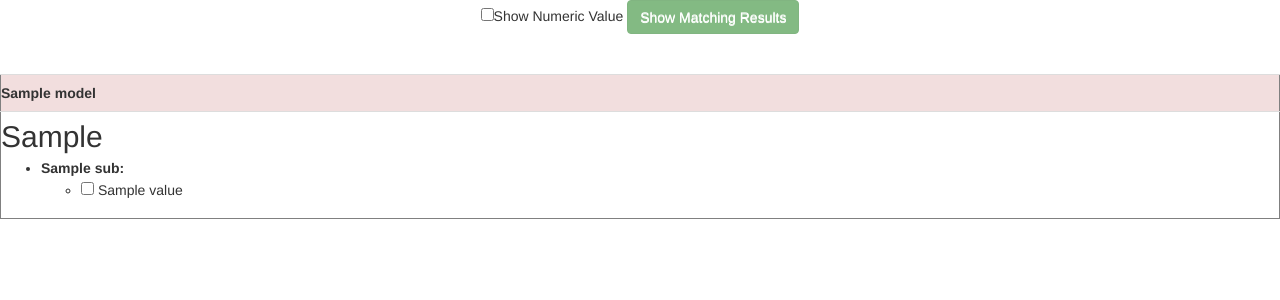
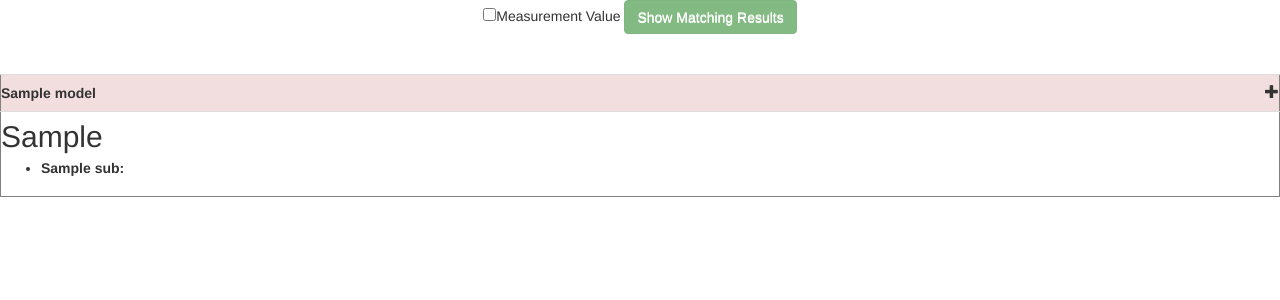
Before and after one commit to xtutran/ra-projects, a Django app: template hierarchy-data/mysite/integration/templates/detail.html in a window 1280 px wide. Shown: the top 300 px of the page. Run offline with Django 3.2, Linux system fonts and the light colour scheme; the template is opened without the code that fills it: most values are stand-ins (such as "Sample title", 1, 10 or a date in 2020); some libraries are stand-ins or nearby versions.

Commit message:
update UI

```diff
--- a/hierarchy-data/mysite/integration/templates/detail.html
+++ b/hierarchy-data/mysite/integration/templates/detail.html
@@ -207,7 +207,8 @@
 
         $(document).ready(function(){
             //extractor
-            $("input:checkbox#extractor").click(function() {
+            $("#extractor").click(function() {
+                console.log("clicked")
                 if($(this).is(":checked")) {
                     $("#show-result").prop('disabled', false);
                     var totalNumeric = 0;
@@ -352,7 +353,7 @@
 <div>
     <center>
         <form>
-            <input type="checkbox" id="extractor">Show Numeric Value
+            <input type="checkbox" id="extractor">Measurement Value
 
             <input type="button" id="show-result" value="Show Matching Results" data-toggle="collapse"
                    data-parent="#result" data-target=".packageDetails2"
@@ -409,7 +410,7 @@
     <tr class="danger">
         {% for model in phone_data.keys %}
         <th id="package1" class="accordion-toggle" data-toggle="collapse" data-parent="#specs" data-target=".packageDetails1">
-            {{ model }} <!--<i class="indicator glyphicon glyphicon-plus pull-right"></i>-->
+            {{ model }} <i class="indicator glyphicon glyphicon-plus pull-right"></i>
         </th>
         {% endfor %}
     </tr>
@@ -428,13 +429,13 @@
                             <ul>
                             {% split value as values %}
                             {% for v in values%}
-                                <!--<div class="hiddenRow">-->
-                                    <!--<div class="accordion-body collapse packageDetails1" id="accordion3">-->
+                                <div class="hiddenRow">
+                                    <div class="accordion-body collapse packageDetails1" id="accordion3">
                                         <li class="s_lv_3">
                                             <input type="checkbox" class="phone" value="{{ v }}"> {{ v }}
                                         </li>
-                                    <!--</div>-->
-                                <!--</div>-->
+                                    </div>
+                                </div>
                             {% endfor %}
                             </ul>
                         {% else %}
```
Also changed, not shown: hierarchy-data/mysite/integration/views.py (+4 -4 lines), 12 other files.
